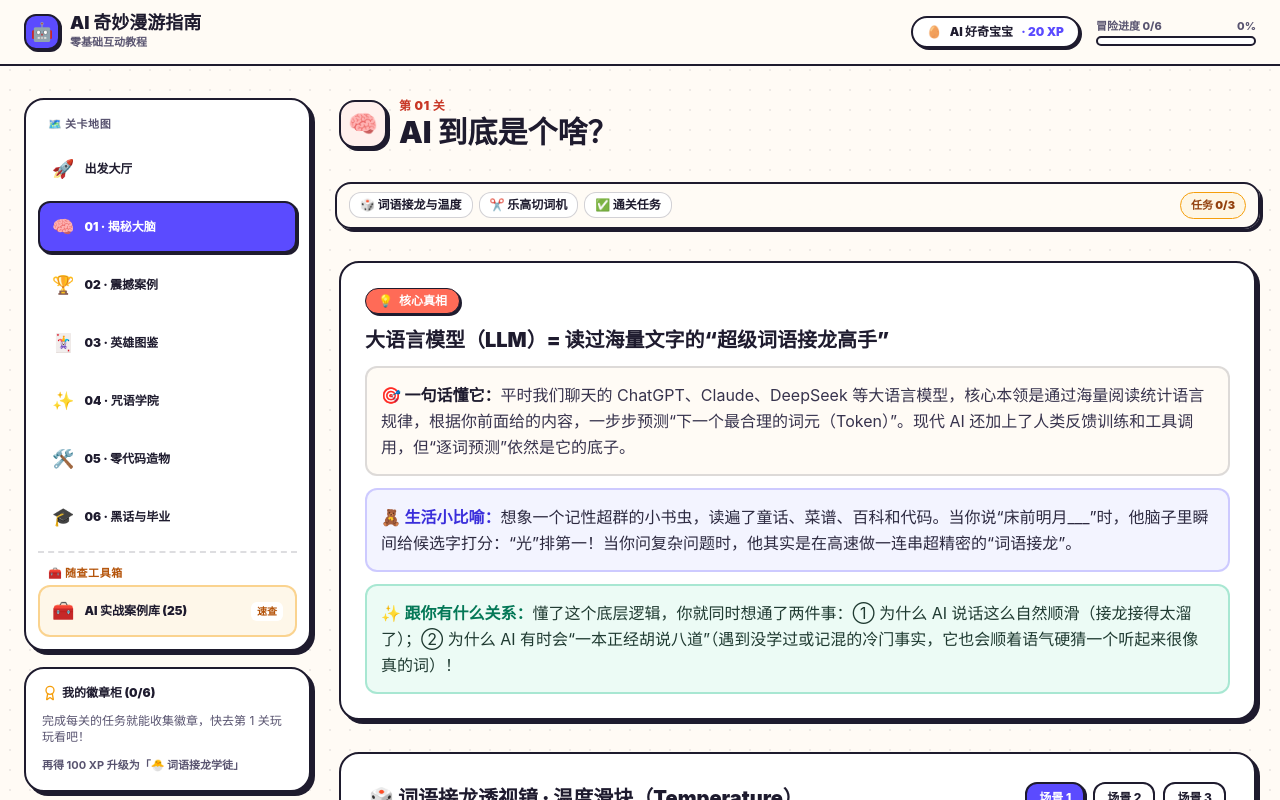
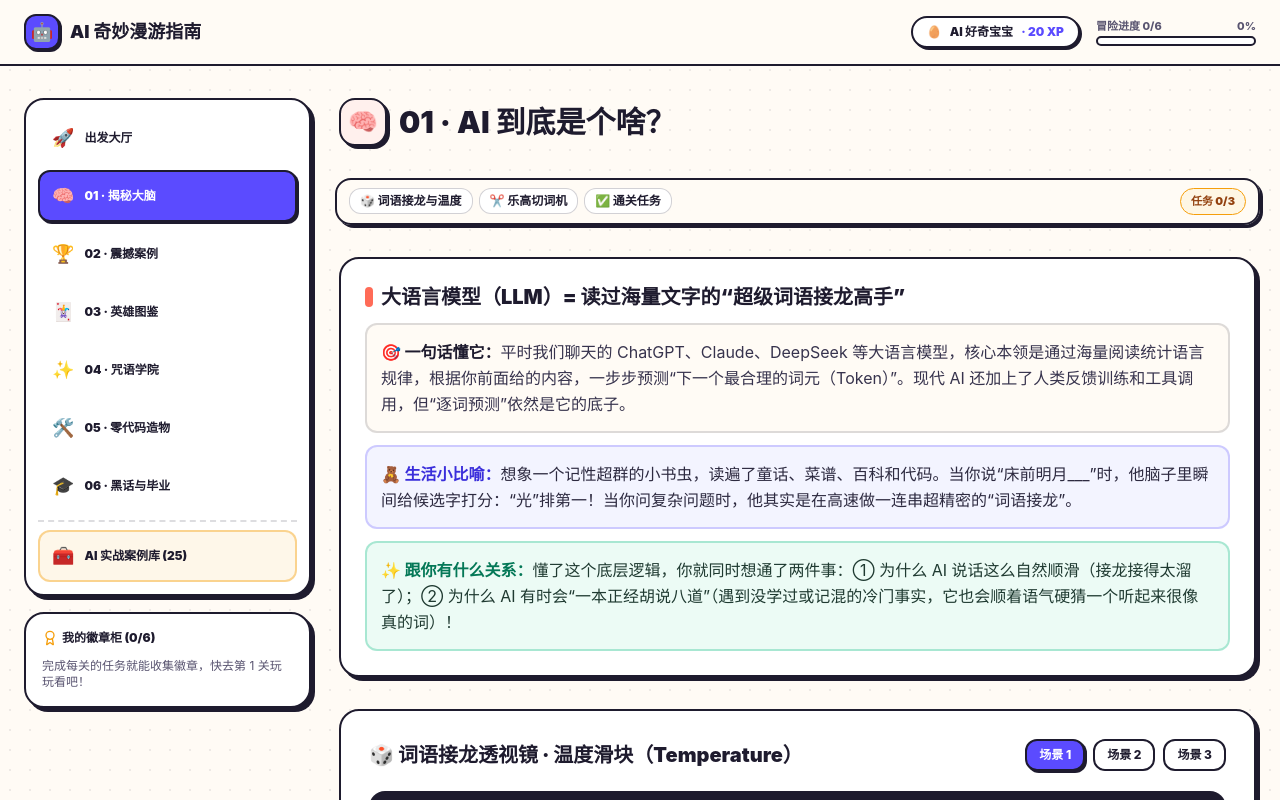
Before and after one commit to Studypythonhardly/ai-adventure-guide, a React (Vite) app: page / in a window 1280 px wide. Both pictures are taken after a click on the button "开始冒险：第 1 关". Shown: the top 800 px of the page. Built offline with nearby package versions, Linux system fonts and the light colour scheme.

Commit message:
ui: fix text selection contrast and strip redundant micro-labels across all chapters

```diff
--- a/src/App.jsx
+++ b/src/App.jsx
@@ -183,10 +183,7 @@ export default function App() {
             >
               🤖
             </span>
-            <span>
-              <span className="block font-black text-base sm:text-lg text-[#1E1B2E] leading-none">AI 奇妙漫游指南</span>
-              <span className="block text-[11px] font-bold text-[#595470] mt-0.5">零基础互动教程</span>
-            </span>
+            <span className="font-black text-base sm:text-lg text-[#1E1B2E] leading-none">AI 奇妙漫游指南</span>
           </button>
 
           {/* Progress & XP Pill (desktop) */}
@@ -250,9 +247,6 @@ export default function App() {
           <div className="md:hidden card-playful p-3">{progressBar}</div>
 
           <nav className="card-playful p-3 space-y-1.5" aria-label="关卡地图">
-            <div className="px-2.5 py-1 text-[11px] font-black uppercase tracking-wider text-[#595470]">
-              🗺️ 关卡地图
-            </div>
             {CHAPTERS.map((ch) => {
               const active = activeId === ch.id
               const done = completedChapters.includes(ch.id)
@@ -286,9 +280,6 @@ export default function App() {
 
             {/* Permanent Practical Toolbox: AI Use Case Library */}
             <div className="pt-2 mt-2 border-t-2 border-dashed border-[#1E1B2E]/15">
-              <div className="px-2.5 py-1 text-[11px] font-black uppercase tracking-wider text-[#B45309]">
-                🧰 随查工具箱
-              </div>
               <button
                 type="button"
                 onClick={() => handleNavigate('cases')}
@@ -302,13 +293,6 @@ export default function App() {
                 <span className="flex items-center gap-2.5 min-w-0">
                   <span className="text-lg shrink-0" aria-hidden="true">🧰</span>
                   <span className="text-xs font-black truncate">AI 实战案例库 ({USE_CASES.length})</span>
-                </span>
-                <span
-                  className={`text-[10px] font-black px-1.5 py-0.5 rounded-md shrink-0 ${
-                    activeId === 'cases' ? 'bg-white/25 text-white' : 'bg-white text-[#B45309]'
-                  }`}
-                >
-                  速查
                 </span>
               </button>
             </div>
@@ -344,11 +328,6 @@ export default function App() {
                   </li>
                 ))}
               </ul>
-            )}
-            {levelInfo.next && (
-              <p className="text-[11px] font-bold text-[#595470]">
-                再得 {levelInfo.next.minXp - xp} XP 升级为「{levelInfo.next.emoji} {levelInfo.next.title}」
-              </p>
             )}
           </div>
         </aside>
--- a/src/chapters/Chapter1Brain.jsx
+++ b/src/chapters/Chapter1Brain.jsx
@@ -66,10 +66,7 @@ export function Chapter1Brain({ isCompleted, onComplete, onNext }) {
         >
           🧠
         </span>
-        <div>
-          <div className="text-xs font-black uppercase tracking-wider text-[#C83726]">第 01 关</div>
-          <h1 className="text-2xl sm:text-3xl font-black text-[#1E1B2E]">AI 到底是个啥？</h1>
-        </div>
+        <h1 className="text-2xl sm:text-3xl font-black text-[#1E1B2E]">01 · AI 到底是个啥？</h1>
       </div>
 
       <SectionJumpBar
--- a/src/chapters/Chapter2Breakthroughs.jsx
+++ b/src/chapters/Chapter2Breakthroughs.jsx
@@ -49,10 +49,7 @@ export function Chapter2Breakthroughs({ isCompleted, onComplete, onNext }) {
         >
           🏆
         </span>
-        <div>
-          <div className="text-xs font-black uppercase tracking-wider text-[#B45309]">第 02 关</div>
-          <h1 className="text-2xl sm:text-3xl font-black text-[#1E1B2E]">AI 已经牛到什么地步了？</h1>
-        </div>
+        <h1 className="text-2xl sm:text-3xl font-black text-[#1E1B2E]">02 · AI 已经牛到什么地步了？</h1>
       </div>
 
       <SectionJumpBar
--- a/src/chapters/Chapter3Heroes.jsx
+++ b/src/chapters/Chapter3Heroes.jsx
@@ -37,10 +37,7 @@ export function Chapter3Heroes({ isCompleted, onComplete, onNext }) {
         >
           🃏
         </span>
-        <div>
-          <div className="text-xs font-black uppercase tracking-wider text-[#047857]">第 03 关</div>
-          <h1 className="text-2xl sm:text-3xl font-black text-[#1E1B2E]">主流 AI 英雄图鉴</h1>
-        </div>
+        <h1 className="text-2xl sm:text-3xl font-black text-[#1E1B2E]">03 · 主流 AI 英雄图鉴</h1>
       </div>
 
       <SectionJumpBar
--- a/src/chapters/Chapter4Prompt.jsx
+++ b/src/chapters/Chapter4Prompt.jsx
@@ -120,10 +120,7 @@ export function Chapter4Prompt({ isCompleted, onComplete, onNext }) {
         >
           ✨
         </span>
-        <div>
-          <div className="text-xs font-black uppercase tracking-wider text-[#6D28D9]">第 04 关</div>
-          <h1 className="text-2xl sm:text-3xl font-black text-[#1E1B2E]">AI 咒语学院（Prompt & Skill）</h1>
-        </div>
+        <h1 className="text-2xl sm:text-3xl font-black text-[#1E1B2E]">04 · AI 咒语学院（Prompt & Skill）</h1>
       </div>
 
       <SectionJumpBar
--- a/src/chapters/Chapter5Maker.jsx
+++ b/src/chapters/Chapter5Maker.jsx
@@ -218,10 +218,7 @@ export function Chapter5Maker({ isCompleted, onComplete, onNext }) {
         >
           🛠️
         </span>
-        <div>
-          <div className="text-xs font-black uppercase tracking-wider text-[#BE185D]">第 05 关 · 真正用 AI 做个东西</div>
-          <h1 className="text-2xl sm:text-3xl font-black text-[#1E1B2E]">动手造物工坊（Vibe Coding 体验）</h1>
-        </div>
+        <h1 className="text-2xl sm:text-3xl font-black text-[#1E1B2E]">05 · 动手造物工坊</h1>
       </div>
 
       <Eli5Box
@@ -263,14 +260,9 @@ export function Chapter5Maker({ isCompleted, onComplete, onNext }) {
       <section className="grid grid-cols-1 lg:grid-cols-12 gap-6 items-start">
         {/* Left: Plain-Chinese AI Instruction Panel */}
         <div className="lg:col-span-5 card-playful p-5 space-y-5">
-          <div className="flex items-center justify-between">
-            <h2 className="font-black text-lg text-[#1E1B2E] flex items-center gap-1.5">
-              <Wand2 className="w-5 h-5 text-[#EC4899]" aria-hidden="true" /> 给 AI 下大白话指令
-            </h2>
-            <span className="text-[11px] font-black px-2 py-0.5 rounded-full bg-[#FDECF4] text-[#BE185D]">
-              无需写代码
-            </span>
-          </div>
+          <h2 className="font-black text-lg text-[#1E1B2E] flex items-center gap-1.5">
+            <Wand2 className="w-5 h-5 text-[#EC4899]" aria-hidden="true" /> 定制指令
+          </h2>
 
           {/* Theme Color Picker */}
           <div className="space-y-2">
@@ -567,9 +559,8 @@ export function Chapter5Maker({ isCompleted, onComplete, onNext }) {
               <span className="w-3 h-3 rounded-full bg-[#FF6B57]" aria-hidden="true" />
               <span className="w-3 h-3 rounded-full bg-[#F59E0B]" aria-hidden="true" />
               <span className="w-3 h-3 rounded-full bg-[#10B981]" aria-hidden="true" />
-              <span className="ml-2 text-white/75">实时预览 · 你的专属网页（可直接点着玩！）</span>
+              <span className="ml-2 text-white/80">实时预览</span>
             </div>
-            <span className="text-[11px] px-2 py-0.5 rounded-full bg-white/15">LIVE 🟢</span>
           </div>
 
           <div
--- a/src/chapters/Chapter6Glossary.jsx
+++ b/src/chapters/Chapter6Glossary.jsx
@@ -66,10 +66,7 @@ export function Chapter6Glossary({ isCompleted, onComplete, nickname = '', setNi
         >
           🎓
         </span>
-        <div>
-          <div className="text-xs font-black uppercase tracking-wider text-[#0284C7]">第 06 关</div>
-          <h1 className="text-2xl sm:text-3xl font-black text-[#1E1B2E]">AI 黑话翻译局 & 毕业典礼</h1>
-        </div>
+        <h1 className="text-2xl sm:text-3xl font-black text-[#1E1B2E]">06 · AI 黑话翻译局 & 毕业典礼</h1>
       </div>
 
       {/* 3-Tab Switcher (No more endless scrolling past 19 glossary cards!) */}
--- a/src/components/Eli5Card.jsx
+++ b/src/components/Eli5Card.jsx
@@ -9,14 +9,17 @@ import { getChapter } from '../lib/progress'
 export function Eli5Box({ badge = '一分钟秒懂', title, what, analogy, soWhat, accent = '#5B4BFF' }) {
   return (
     <div className="card-playful p-5 sm:p-6 relative overflow-hidden">
-      <div
-        className="inline-flex items-center gap-1.5 px-3 py-1 rounded-full text-xs font-extrabold text-white mb-3 badge-pill"
-        style={{ backgroundColor: accent }}
-      >
-        <span aria-hidden="true">💡</span>
-        <span>{badge}</span>
-      </div>
-      {title && <h2 className="text-xl font-black text-[#1E1B2E] mb-3">{title}</h2>}
+      {title ? (
+        <h2 className="text-lg sm:text-xl font-black text-[#1E1B2E] mb-3 flex items-center gap-2">
+          <span className="w-2 h-5 rounded-full shrink-0" style={{ backgroundColor: accent }} aria-hidden="true" />
+          <span>{title}</span>
+        </h2>
+      ) : (
+        <h2 className="text-base sm:text-lg font-black text-[#1E1B2E] mb-3 flex items-center gap-2">
+          <span className="w-2 h-4 rounded-full shrink-0" style={{ backgroundColor: accent }} aria-hidden="true" />
+          <span>{badge}</span>
+        </h2>
+      )}
 
       <div className="space-y-3 text-sm sm:text-base leading-relaxed">
         <div className="p-3.5 rounded-xl bg-[#FFFBF5] border-2 border-[#1E1B2E]/15">
--- a/src/index.css
+++ b/src/index.css
@@ -5,6 +5,12 @@
     font-family: -apple-system, BlinkMacSystemFont, "PingFang SC", "Hiragino Sans GB", "Microsoft YaHei", "Segoe UI", Roboto, sans-serif;
     background-color: #FFFBF5;
     color: #1E1B2E;
+  }
+
+  /* 高对比度选中样式：浅底与深底代码块上都清晰可读 */
+  ::selection {
+    background-color: #5B4BFF;
+    color: #FFFFFF;
   }
 }
 
```
Also changed, not shown: index.html (+1 -1 lines).
